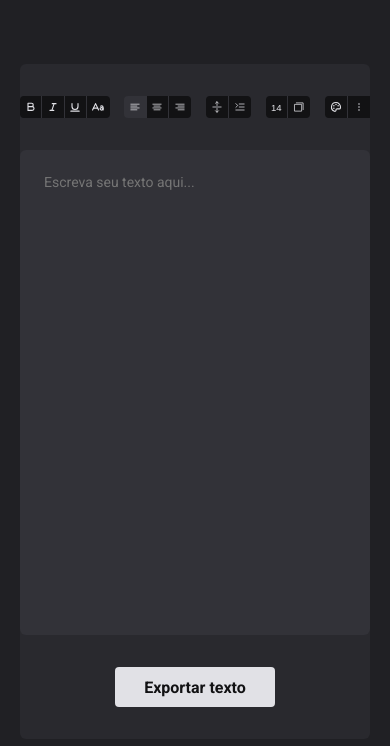
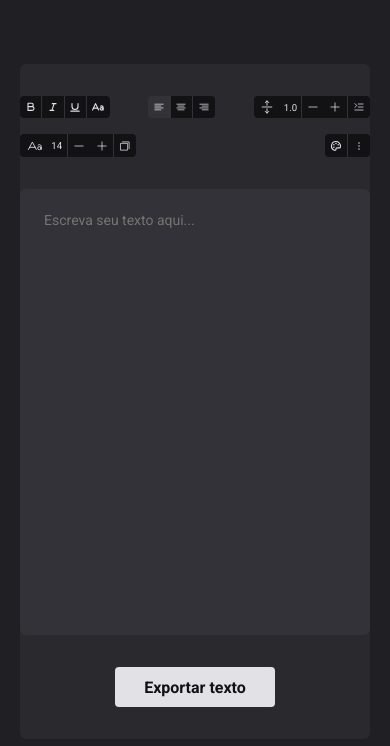
Before and after one commit to VitorHugoAntunes/Text_Editor, a React (Vite) app: page / in a window 390 px wide. Shown: the top 746 px of the page. Built offline with nearby package versions, Linux system fonts and the light colour scheme.

Commit message:
Add line spacing, increment and decrement buttons, responsiveness fixed

```diff
--- a/src/components/ButtonsSection/index.tsx
+++ b/src/components/ButtonsSection/index.tsx
@@ -36,7 +36,7 @@ export function ButtonsSection() {
   const { handleChangeToggleStatus } = useToggleContext()
 
   return (
-    <ButtonsContainer>
+    <ButtonsContainer id='buttons'>
       <TextStyleSection>
         <Button
           title="Texto em negrito"
@@ -74,9 +74,7 @@ export function ButtonsSection() {
         ))}
       </TextAlignSection>
       <TextSpacingSection>
-        <Button
-          title="Espaçamento de linha"
-          icon={<ArrowsOutLineVertical size={20} />}
+        <Input
           typeButton="lineSpacing"
         />
         <Button
@@ -87,7 +85,6 @@ export function ButtonsSection() {
       </TextSpacingSection>
       <LinkSection>
         <Input
-          title="Tamanho de fonte"
           type="number"
           typeButton="fontSize"
           placeholder="14"
--- a/src/components/ButtonsSection/styles.ts
+++ b/src/components/ButtonsSection/styles.ts
@@ -4,6 +4,8 @@ export const ButtonsContainer = styled.div`
   width: 100%;
   display: flex;
   justify-content: space-between;
+  flex-wrap: wrap;
+  -ms-wrap-margin: 1rem;
 
   > section {
     display: flex;
@@ -26,12 +28,12 @@ export const ButtonsContainer = styled.div`
       border-bottom-left-radius: 4px;
     }
 
-    > button:last-child, div:last-child,input:last-child {
+    > button:last-child, button + div > button, div:last-child,input:last-child {
       border-top-right-radius: 4px;
       border-bottom-right-radius: 4px;
     }
 
-    > button:not(:last-child), div:first-child, div + div, input:not(:last-child) {
+    > button:not(:last-child), div:first-child, div.toggle:not(:last-child) {
       border-right: 1px solid ${(props) => props.theme['gray-600']};
     }
 
--- a/src/components/Input/index.tsx
+++ b/src/components/Input/index.tsx
@@ -1,26 +1,61 @@
 import {
-  type FormEvent,
   type InputHTMLAttributes,
 } from 'react'
 import { useInputContext } from '../../hooks/useInputContext'
-import { InputComponent } from './styles'
+
+import { Plus, Minus, ArrowsOutLineVertical, TextAa } from 'phosphor-react'
+
+import { InputComponent, InputContainer } from './styles'
 
 type InputProps = InputHTMLAttributes<HTMLInputElement> & {
   typeButton: string
 }
 
 export function Input({ typeButton, size, ...props }: InputProps) {
-  const { fontSize, setFontSize } = useInputContext()
+  const { fontSize, lineSpacing, setFontSize, setLineSpacing } = useInputContext()
 
-  function handleFontSize(event: FormEvent<HTMLInputElement>) {
-    setFontSize(Number(event.currentTarget.value))
+  function increment(type: string) {
+    switch (type) {
+      case 'fontSize':
+        if (fontSize < 30) {
+          return setFontSize(fontSize + 1)
+        }
+      case 'lineSpacing':
+        if (lineSpacing < 2) {
+          return setLineSpacing(lineSpacing + 0.1)
+        }
+    }
+  }
+
+  function decrement(type: string) {
+    switch (type) {
+      case 'fontSize':
+        if (fontSize > 8) {
+          return setFontSize(fontSize - 1)
+        }
+      case 'lineSpacing':
+        if (lineSpacing > 1) {
+          return setLineSpacing(lineSpacing - 0.1)
+        }
+    }
   }
 
   return (
-    <InputComponent
-      {...props}
-      onChange={handleFontSize}
-      value={fontSize}
-    ></InputComponent>
+    <InputContainer>
+      <div title={typeButton === 'lineSpacing' ? 'Espaçamento de linha' : 'Tamaho de fonte'} className="inputDiv">
+        {typeButton === 'lineSpacing' ? (
+          <ArrowsOutLineVertical size={20} />
+        ) : (
+          <TextAa size={20} />
+        )}
+        <InputComponent
+          {...props}
+        >
+          {typeButton === 'fontSize' ? fontSize : lineSpacing.toFixed(1)}
+        </InputComponent>
+      </div>
+      <button title='Diminuir' onClick={() => decrement(typeButton)}><Minus size={20} /></button>
+      <button title='Aumentar' onClick={() => increment(typeButton)}><Plus size={20} /></button>
+    </InputContainer>
   )
 }
--- a/src/components/Input/styles.ts
+++ b/src/components/Input/styles.ts
@@ -1,8 +1,6 @@
 import styled from 'styled-components'
 
-export const InputComponent = styled.input`
-  width: 2.8rem;
-  height: 2.8rem;
+export const InputContainer = styled.div`
   display: flex;
   align-items: center;
   justify-content: center;
@@ -11,10 +9,40 @@ export const InputComponent = styled.input`
   color: ${(props) => props.theme['gray-100']};
   text-align: center;
   font-size: 1rem;
-  cursor: pointer;
 
-  &:hover {
-    transition: 0.2s;
-    background: ${(props) => props.theme['gray-800']};
+  svg {
+        color: ${props => props.theme['gray-100']};
+  }
+
+  .inputDiv {
+    display: flex;
+    align-items: center;
+    justify-content: center;
+    width: 6rem;
+    height: 2.8rem;
+    gap: 1rem;
+  }
+
+  button {
+    display: flex;
+    align-items: center;
+    justify-content: center;
+    border: none;
+    background: none;
+    width: 2.8rem;
+    height: 2.8rem;
+    cursor: pointer;
+
+    &:hover {
+      transition: 0.2s;
+      background: ${(props) => props.theme['gray-800']};
+    }
   }
 `
+
+export const InputComponent = styled.span`
+  border: none;
+  background: ${(props) => props.theme['gray-900']};
+  color: ${(props) => props.theme['gray-100']};
+  font-size: 1rem;
+`
--- a/src/components/TextSection/index.tsx
+++ b/src/components/TextSection/index.tsx
@@ -9,7 +9,7 @@ import { TextareaContainer } from './styles'
 export function TextSection() {
   const textAreaRef = useRef<HTMLTextAreaElement>(null);
   const { boldActive, italicActive, underlineActive, uppercaseActive, indentActive } = useButtonContext()
-  const { fontSize } = useInputContext()
+  const { fontSize, lineSpacing } = useInputContext()
   const { alignLeftActive, centerTextActive, alignRightActive } = useToggleContext();
   const { text, setText } = useTextAreaContext()
 
@@ -30,6 +30,7 @@ export function TextSection() {
       alignRight={alignRightActive}
       centerText={centerTextActive}
       fontSize={fontSize}
+      lineSpacing={lineSpacing}
       indent={indentActive}
       value={text}
       onChange={changeUserText}
--- a/src/components/TextSection/styles.ts
+++ b/src/components/TextSection/styles.ts
@@ -10,6 +10,7 @@ interface TextAreaProps {
   alignRight?: boolean
   indent?: boolean
   fontSize: number
+  lineSpacing: number
 }
 
 export const TextareaContainer = styled.textarea<TextAreaProps>`
@@ -22,6 +23,7 @@ export const TextareaContainer = styled.textarea<TextAreaProps>`
   border: none;
   padding: 1.5rem;
   font-size: ${(props) => props.fontSize}px;
+  line-height: ${(props) => props.lineSpacing};
 
   ${(props) =>
     props.bold === true &&
--- a/src/contexts/InputContext.tsx
+++ b/src/contexts/InputContext.tsx
@@ -2,7 +2,9 @@ import { createContext, type ReactNode, useState } from 'react'
 
 interface InputContextType {
   fontSize: number
+  lineSpacing: number
   setFontSize: (value: number) => void
+  setLineSpacing: (value: number) => void
 }
 
 interface InputProviderProps {
@@ -13,12 +15,15 @@ export const InputContext = createContext({} as InputContextType)
 
 export function InputProvider({ children }: InputProviderProps) {
   const [fontSize, setFontSize] = useState<number>(14)
+  const [lineSpacing, setLineSpacing] = useState<number>(1)
 
   return (
     <InputContext.Provider
       value={{
         fontSize,
+        lineSpacing,
         setFontSize,
+        setLineSpacing
       }}
     >
       {children}
--- a/src/hooks/useInputContext.ts
+++ b/src/hooks/useInputContext.ts
@@ -2,10 +2,12 @@ import { useContext } from 'react'
 import { InputContext } from '../contexts/InputContext'
 
 export function useInputContext() {
-  const { fontSize, setFontSize } = useContext(InputContext)
+  const { fontSize, lineSpacing, setFontSize, setLineSpacing } = useContext(InputContext)
 
   return {
     fontSize,
+    lineSpacing,
     setFontSize,
+    setLineSpacing
   }
 }
--- a/src/layouts/DefaultLayout/styles.ts
+++ b/src/layouts/DefaultLayout/styles.ts
@@ -34,6 +34,10 @@ export const EditorContainer = styled.div`
 
     width: 800px;
     max-width: 100%;
+
+    #buttons section:nth-child(1), section:nth-child(2), section:nth-child(3) {
+      margin-bottom: 1rem;
+    }
   }
 
   @media (max-width: 810px) {
@@ -48,29 +52,41 @@ export const EditorContainer = styled.div`
         left: -7rem;
     }
 
-    > div:first-child button,  div:first-child .toggle, div:first-child input{
+    span {
+      font-size: 0.875rem;
+    }
+
+    > div:first-child .inputDiv {
+      height: 1.9rem;
+      width: 4.5rem;
+    }
+
+    > div:first-child button,  div:first-child .toggle{
       height: 1.9rem;
       width: 1.9rem;
       font-size: 0.875rem;
-
-      svg {
-        height: 16px;
-      }
+    }
+    svg {
+      height: 16px;
     }
   }
 
   @media (max-width: 510px) {
     /* For mobile phones: */
 
-    width: 400px;
+    width: 420px;
     max-width: 100%;
     padding-left: 0;
     padding-right: 0;
 
+    #buttons {
+      justify-content: space-between;
+    }
+
     #menuList {
       position: absolute;
         top: 3rem;
-        left: -5.5rem;
+        left: -5rem;
 
         li {
           font-size: 0.7rem;
@@ -90,34 +106,54 @@ export const EditorContainer = styled.div`
       font-size: 0.7rem;
     }
 
-    > div:first-child button,  div:first-child .toggle, div:first-child input {
+    span {
+      font-size: 0.7rem;
+    }
+
+    > div:first-child .inputDiv {
       height: 1.6rem;
-      width: 1.6rem;
+      width: 3rem;
+      gap: 0.4rem;
+    }
+
+    > div:first-child button,  div:first-child .toggle {
+      height: 1.6rem;
       font-size: 0.7rem;
+    }
 
-      svg {
-        height: 14px;
-      }
+    svg {
+      height: 14px;
     }
   }
 
   @media (max-width: 450px) {
     /* For mobile phones: */
-
     width: 350px;
     max-width: 100%;
-    padding-left: 0;
-    padding-right: 0;
+
+    #menuList {
+      position: absolute;
+        top: 3rem;
+        left: -5.5rem;
+    }
 
     p {
       font-size: 0.6rem;
+    }
+
+    span {
+      font-size: 0.6rem;
+    }
+
+    > div:first-child .inputDiv {
+      height: 1.4rem;
+      gap: 0.4rem;
     }
 
     > div:first-child button,  div:first-child .toggle, div:first-child input {
       height: 1.4rem;
       width: 1.4rem;
       font-size: 0.6rem;
-
       svg {
         height: 12px;
       }
--- a/src/pages/About/index.tsx
+++ b/src/pages/About/index.tsx
@@ -22,10 +22,11 @@ export function About() {
                             /**
                         </p>
                         <p>  * Editor de texto criado com Reactjs + Typescript</p>
-                        <p>  * Documentação usada como base: <a href="https://www.google.com/search?client=firefox-b-d&q=reactjs+documentation" target="_blank">Documentação React</a></p>
+                        <p>  * Documentação usada como base: <a href="https://react.dev/" target="_blank">Documentação React</a></p>
                         <p>  * Inspiração em designs diversos: <a href="https://dribbble.com/" target="_blank">Dribbble</a> </p>
                         <p>  * Para o deploy deste site foi utilizado: <a href="https://www.netlify.com/" target="_blank">Netlify</a></p>
                         <p>  * Criado por: <a href="https://github.com/VitorHugoAntunes" target="_blank">Vitor Hugo Antunes</a></p>
+                        <p>  * Versão: <strong>2.0</strong></p>
                         <p>
                             */
                         </p>
```
